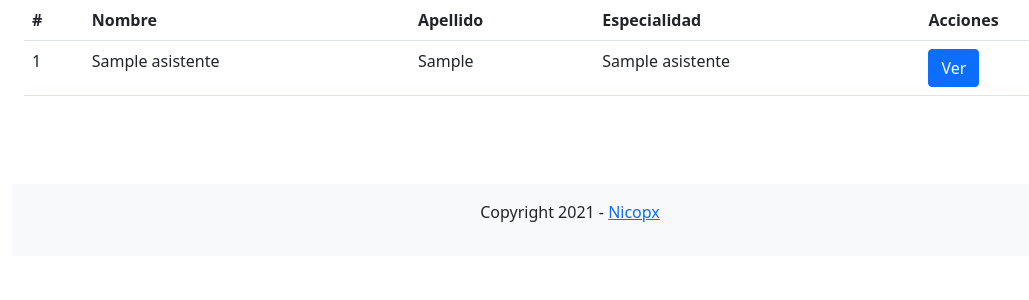
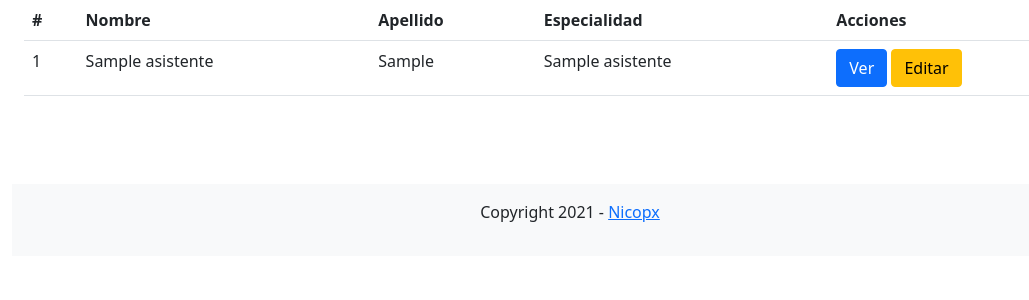
Before and after one commit to Nicopx/asistencia, a PHP site: page /ver_registrados.php in a window 1280 px wide. Shown: the part 56-356 px from the top of the page, without its empty margins (70-1099 px from the left). Run offline with PHP 8.4, Linux system fonts and the light colour scheme; tables that the repository leaves empty or names only in its code hold one stand-in row (values such as "Sample post"); some libraries are stand-ins or nearby versions.

Commit message:
agregado de boton editar

```diff
--- a/ver_registrados.php
+++ b/ver_registrados.php
@@ -22,7 +22,10 @@
             <td><?php echo $res['nombres'] ?></td>
             <td><?php echo $res['apellido'] ?></td>
             <td><?php echo $res['nombre']?></td><!--Especialidad -->
-            <td><a href="vista.php?id=<?php echo $res['id']?>" class="btn btn-primary">Ver</a></td> <!--- le paso el id del la persona registrada para ver sus detalles-->
+            <td>
+                <a href="vista.php?id=<?php echo $res['id']?>" class="btn btn-primary">Ver</a> <!--- le paso el id del la persona registrada para ver sus detalles-->
+                <a href="editar.php?id=<?php echo $res['id']?>" class="btn btn-warning">Editar</a>
+            </td>
         </tr>
     <?php } ?>
 </table>
```
